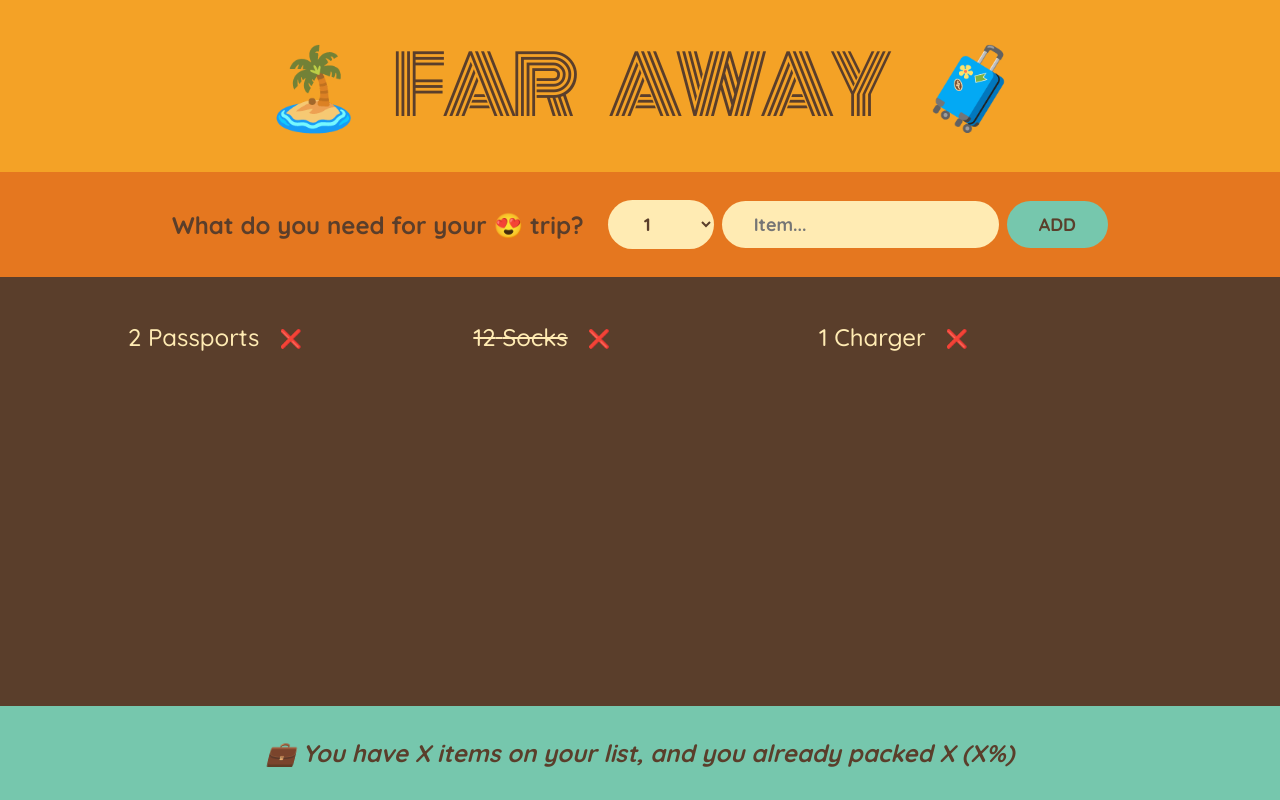
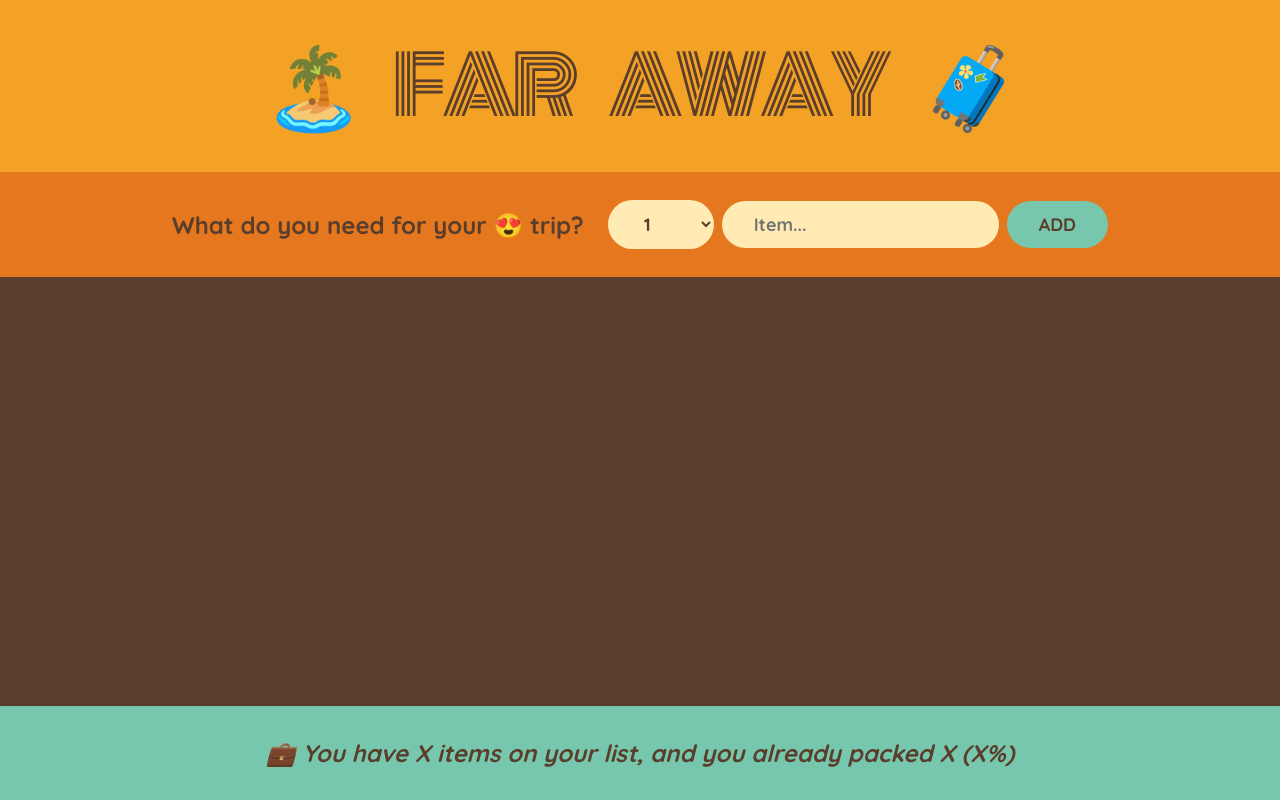
Before and after one commit to KemalIlkilic/react-travel-list, a React (Create React App) app: page / in a window 1280 px wide. Built offline with nearby package versions, Linux system fonts and the light colour scheme.

Commit message:
Lifting state up

```diff
--- a/src/App.js
+++ b/src/App.js
@@ -7,11 +7,17 @@
 ];
 
 export default function App() {
+  const [items, setItems] = useState([]);
+
+  function handleAddItems(item) {
+    setItems((items) => [...items, item]);
+  }
+
   return (
     <div className="app">
       <Logo />
-      <Form />
-      <PackingList />
+      <Form onAddItems={handleAddItems} />
+      <PackingList items={items} />
       <Stats />
     </div>
   );
@@ -20,7 +26,7 @@
   return <h1>🏝️ Far Away 🧳</h1>;
 }
 
-function Form() {
+function Form({ onAddItems }) {
   const [description, setDescription] = useState("");
   const [quantity, setQuantity] = useState(1);
 
@@ -29,9 +35,10 @@
 
     if (!description) {
       setQuantity(1);
+      return;
     }
     const newItem = { id: Date.now(), description, quantity, packed: false };
-    console.log(newItem);
+    onAddItems(newItem);
 
     setDescription("");
     setQuantity(1);
@@ -61,11 +68,11 @@
   );
 }
 
-function PackingList() {
+function PackingList({ items }) {
   return (
     <div className="list">
       <ul>
-        {initialItems.map((item) => (
+        {items.map((item) => (
           <Item item={item} key={item.id} />
         ))}
       </ul>
```
